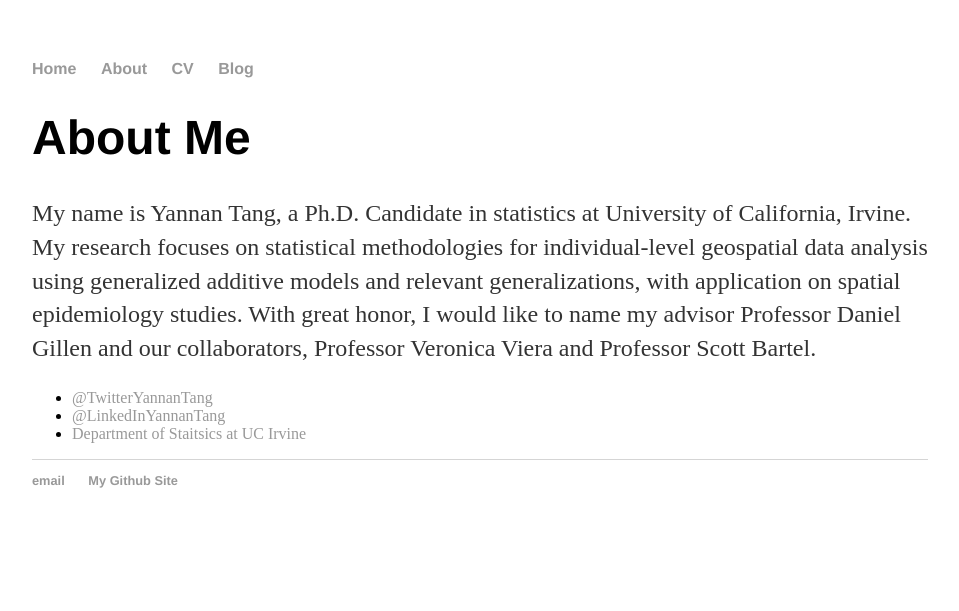
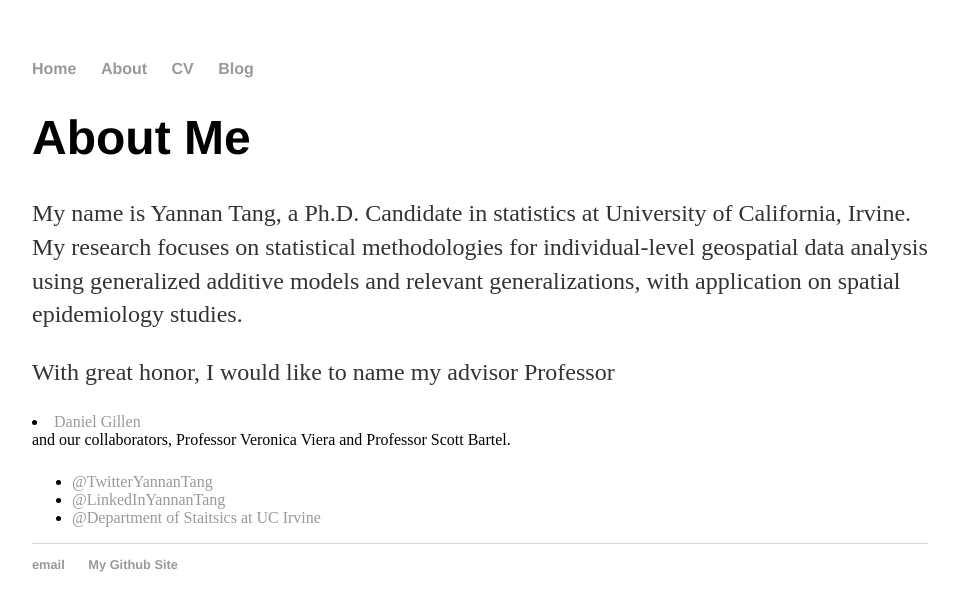
Before and after one commit to YannanTang/YannanTang.github.io, a Jekyll site: the page built from about/index.html, in a window 1280 px wide. Shown: the top 611 px of the page, without its empty margins (160-1119 px from the left). Built offline with Jekyll 4.4.1, drawn with Linux system fonts in a browser that asks for light colours.

```diff
--- a/about/index.html
+++ b/about/index.html
@@ -5,12 +5,13 @@ title: About Yannan Tang
 
 		<div class="about">
 			<h1>About Me</h1>
-      <p>My name is Yannan Tang, a Ph.D. Candidate in statistics at University of California, Irvine. My research focuses on statistical methodologies for individual-level geospatial data analysis using generalized additive models and relevant generalizations, with application on spatial epidemiology studies.
-      With great honor, I would like to name my advisor Professor Daniel Gillen and our collaborators, Professor Veronica Viera and Professor Scott Bartel. </p>
+      <p>My name is Yannan Tang, a Ph.D. Candidate in statistics at University of California, Irvine. My research focuses on statistical methodologies for individual-level geospatial data analysis using generalized additive models and relevant generalizations, with application on spatial epidemiology studies. </p>
+
+			<p>With great honor, I would like to name my advisor Professor <li><a href="https://www.ics.uci.edu/~dgillen/">Daniel Gillen</a></li> and our collaborators, Professor Veronica Viera and Professor Scott Bartel. </p>
 
 			<ul class="contacts">
 				<li><a href="https://twitter.com/tang_yannan">@TwitterYannanTang</a></li>
 				<li><a href="https://www.linkedin.com/in/yannan-tang/">@LinkedInYannanTang</a></li>
-        <li><a href="https://www.stat.uci.edu/">Department of Staitsics at UC Irvine</a></li>
+        <li><a href="https://www.stat.uci.edu/">@Department of Staitsics at UC Irvine</a></li>
 				</ul>
 		</div>
```
